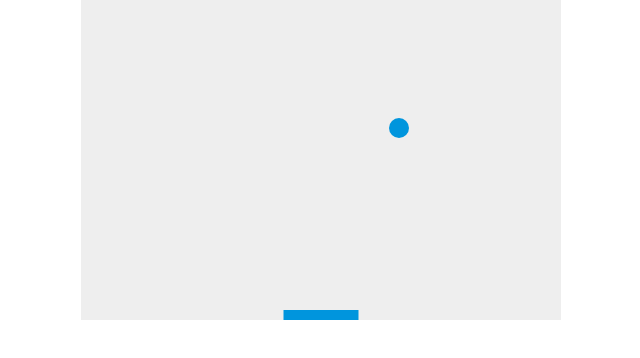
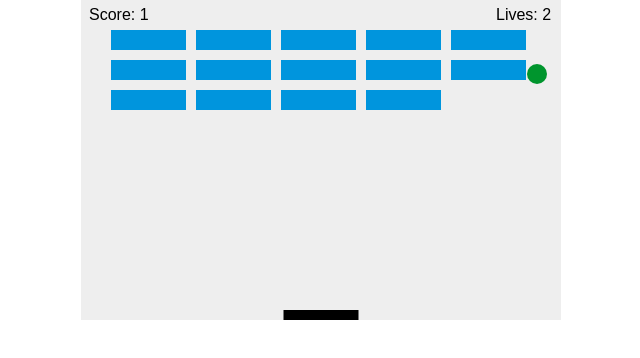
Before and after one commit to andrewstout09/js-misc.github.io, a plain HTML site: page breakBricks.html in a window 1280 px wide. Shown: the whole page, without its empty margins (319-959 px from the left). Drawn offline with Linux system fonts and the light colour scheme.

Commit message:
Upload Newest File
Upload newest breakBricks.html file

```diff
--- a/breakBricks.html
+++ b/breakBricks.html
@@ -31,10 +31,34 @@
 	var dx = 2;
 	var dy = -2;
 	var ballRadius = 10;
+	var changeBallColor = 0;
+	var ballColor = "#F31AE5";
 
+	// Brick parameters
+	var brickRowCount = 3;
+	var brickColumnCount = 5;
+	var brickWidth = 75;
+	var brickHeight = 20;
+	var brickPadding = 10;
+	var brickOffsetTop = 30;
+	var brickOffsetLeft = 30;
+
+	// Score and lives
+	var score = 0;
+	var lives = 3;
+
+	// Draw bricks
+	var bricks = [];
+	for (var c = 0; c < brickColumnCount; c++) {
+		bricks[c] = [];
+		for (var r = 0; r < brickRowCount; r++) {
+			bricks[c][r] = { x: 0, y: 0, status: 1};
+		}
+	}
+
+	// Keyboard Controls - Check for a key press to move paddle
 	document.addEventListener("keydown", keyDownHandler, false);
 	document.addEventListener("keyup", keyUpHandler, false);
-
 	function keyDownHandler(e) {
 		if (e.key == "Right" || e.key == "ArrowRight") {
 			rightPressed = true;
@@ -43,7 +67,6 @@
 			leftPressed = true;
 		}
 	}
-
 	function keyUpHandler(e) {
 		if (e.key == "Right" || e.key == "ArrowRight") {
 			rightPressed = false;
@@ -53,37 +76,193 @@
 		}
 	}
 
+	// Mouse Controls
+	document.addEventListener("mousemove", mouseMoveHandler, false);
+	function mouseMoveHandler(e) {
+		var relativeX = e.clientX - canvas.offsetLeft;
+		if (relativeX > 0 && relativeX < canvas.width) {
+			paddleX = relativeX - paddleWidth / 2;
+		}
+	}
+
+	// Calculate ball collision with bricks
+	function collisionDetection() {
+		for (var c = 0; c < brickColumnCount; c++ ) {
+			for (var r = 0; r < brickRowCount; r++) {
+				var b = bricks[c][r];
+				if (b.status == 1) {
+					if (x > b.x && x < b.x + brickWidth && y > b.y && y < b.y + brickHeight) {
+						dy = -dy;
+						b.status = 0;
+						score++;
+
+						// Change ball color on each collision
+						switch (changeBallColor) {
+							case 0:
+								ballColor = "#00952D";
+								changeBallColor++;
+								break;
+							case 1:
+								ballColor = "#DC143C";
+								changeBallColor++;
+								break;
+							case 2:
+								ballColor = "#1A28F3";
+								changeBallColor++;
+								break;
+							case 3:
+								ballColor = "#ff7745";
+								changeBallColor++;
+								break;
+							case 4:
+								ballColor = "#F31AE5";
+								changeBallColor = 0;
+								break;
+						}
+
+						// Win game when all bricks have been hit
+						if (score == brickRowCount*brickColumnCount) {
+							alert("YOU WIN, CONGRATULATIONS!");
+							document.location.reload();
+						}
+					}
+				}
+			}
+		}
+	}
+
+	// Keep track of the game score
+	function drawScore() {
+		ctx.font = "16px Arial";
+		ctx.fillStyle = "#000000";
+		ctx.fillText("Score: " + score, 8, 20);
+	}
+
+	// Keep track of extra lives
+	function drawLives() {
+		ctx.font = "16px Arial";
+		ctx.fillStyle = "#000000";
+		ctx.fillText("Lives: " + lives, canvas.width - 65, 20);
+	}
+
+	// Draw the ball
 	function drawBall() {
 		ctx.beginPath();
 		ctx.arc(x, y, ballRadius, 0, Math.PI*2);
-		ctx.fillStyle = "#0095DD";
+		ctx.fillStyle = ballColor;
 		ctx.fill();
 		ctx.closePath();
 	}
 
+	// Draw the paddle
 	function drawPaddle() {
 		ctx.beginPath();
 		ctx.rect(paddleX, canvas.height-paddleHeight, paddleWidth, paddleHeight);
-		//ctx.rect(10, 20, 30, 40);
-		ctx.fillStyle = "#0095DD";
+//		ctx.rect(paddleX + (paddleWidth / 4), canvas.height-50, 1, 100);
+//		ctx.rect(paddleX + (paddleWidth / 2), canvas.height-50, 1, 100);
+//		ctx.rect(paddleX + (paddleWidth / 1.3), canvas.height-50, 1, 100);
+		ctx.fillStyle = "#000000";
 		ctx.fill();
 		ctx.closePath();
 	}
 
+	// Draw the bricks
+	function drawBricks() {
+		for (var c = 0; c < brickColumnCount; c++) {
+			for (var r = 0; r < brickRowCount; r++) {
+				if (bricks[c][r].status == 1) {
+					var brickX = (c*(brickWidth + brickPadding)) + brickOffsetLeft;
+					var brickY = (r*(brickHeight + brickPadding)) + brickOffsetTop;
+					bricks[c][r].x = brickX;
+					bricks[c][r].y = brickY;
+					ctx.beginPath();
+					ctx.rect(brickX, brickY, brickWidth, brickHeight);
+					ctx.fillStyle = "#0095DD";
+					ctx.fill();
+					ctx.closePath();
+				}
+			}
+		}
+	}
+
+	// Track movement for ball and paddle
 	function draw() {
-		// drawing code
+		// Clear the screen after each rendering of the ball and paddle
 		ctx.clearRect(0, 0, canvas.width, canvas.height);
+
+		// Render screen objects
+		drawBricks();
 		drawBall();
 		drawPaddle();
-		x += dx;
-		y += dy;
+		drawScore();
+		drawLives();
+		collisionDetection();
 
-		// Collision detection for ball against walls
+		// Collision detection for ball against walls and paddle
 		if (x + dx > canvas.width - ballRadius || x + dx < ballRadius) {
 			dx = -dx;
 		}
-		if (y + dy > canvas.height - ballRadius || y + dy < ballRadius) {
+		if (y + dy < ballRadius) {
 			dy = -dy;
+		}
+		else if (y + dy > canvas.height - ballRadius) {
+			if (x > paddleX && x < paddleX + paddleWidth) {
+				dy = -dy;
+//				if (x - paddleX < (paddleWidth - paddleX) / 3)
+//				{
+//					dy = -dy;
+//					if (dx < 4) {
+//						dx = 2 * dx;
+//					}
+//					else {
+//						dx = dx;
+//					}
+//					score = 10;
+//				}
+//				else if (x - paddleX < (paddleWidth - paddleX) / 2)
+//				{
+//					dy = -dy;
+//					dx = .5 * dx;
+//					score = 20;
+//				}
+//				else if (x - paddleX == (paddleWidth - paddleX) / 2)
+//				{
+//					dy = -dy;
+//					dx = .5 * dx;
+//					score = 30;
+//				}
+//				else if (x - paddleX > (paddleWidth - paddleX) / 2)
+//				{
+//					dy = -dy;
+//					if (dx < 4) {
+//						dx = 2 * dx;
+//					}
+//					else {
+//						dx = dx;
+//					}
+//					score = 40;
+//				}
+//				else if (x - paddleX > (paddleWidth - paddleX) / 3)
+//				{
+//					dy = -dy;
+//					dx = 0;
+//					score = 50;
+//				}
+			}
+			else {
+				lives--;
+				if(!lives) {
+					alert("GAME OVER");
+					document.location.reload();
+				}
+				else {
+					x = canvas.width / 2;
+					y = canvas.height-30;
+					dx = 2;
+					dy = -2;
+					paddleX = (canvas.width-paddleWidth) / 2;
+				}
+			}
 		}
 
 		// Move paddle
@@ -93,9 +272,13 @@
 		else if (leftPressed && paddleX > 0) {
 			paddleX -= 7;
 		}
+
+		x += dx;
+		y += dy;
+		requestAnimationFrame(draw);
 	}
 
-	setInterval(draw, 10);
+	draw();
 </script>
 
 </body>
```
